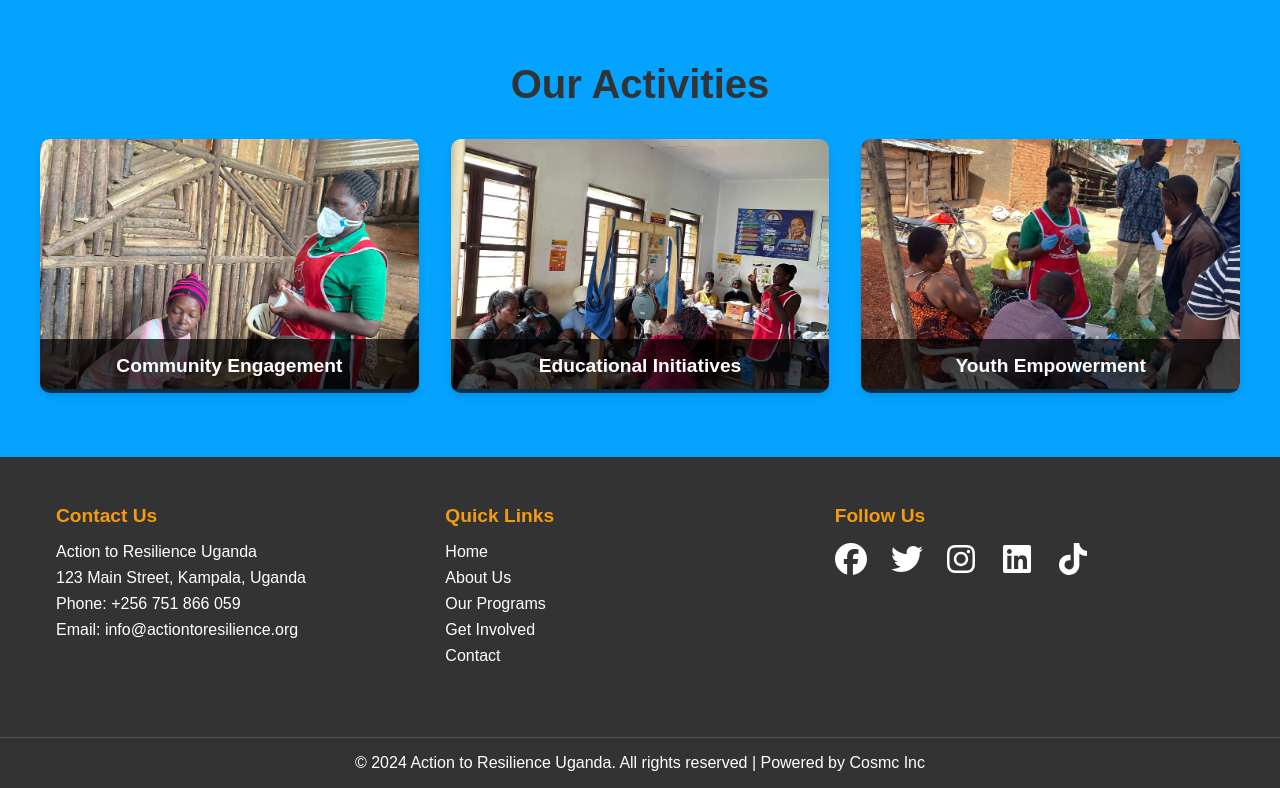
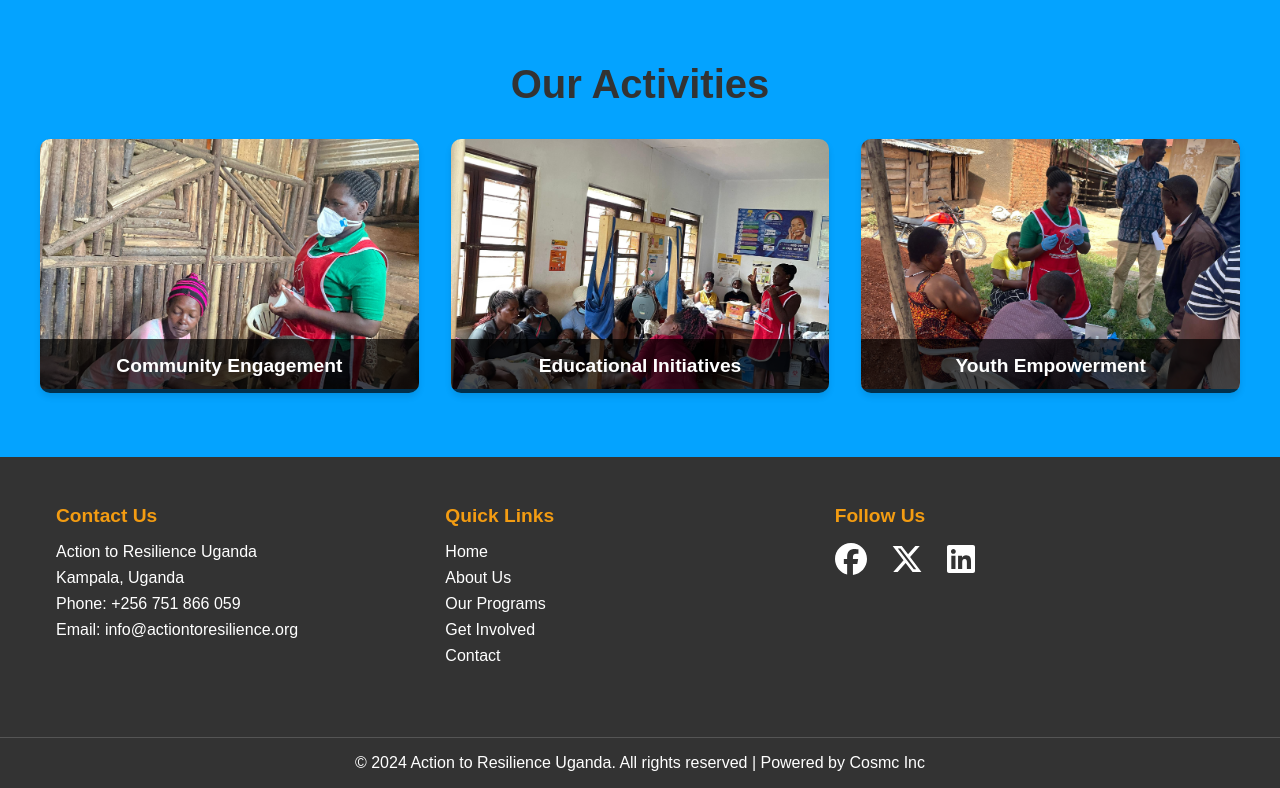
Before and after one commit to cosmah/actiontoresilienceuganda, a React (Create React App) app in the folder actiontoresilienceuganda/: page / in a window 1280 px wide. Shown: the part 2145-2933 px from the top of the page. Built offline with nearby package versions, Linux system fonts and the light colour scheme.

Commit message:
doing some updates

```diff
--- a/actiontoresilienceuganda/src/components/Contact/Contact.jsx
+++ b/actiontoresilienceuganda/src/components/Contact/Contact.jsx
@@ -5,7 +5,7 @@ import Cheader from "../Cheader/Cheader";
 import Form from "../Form/Form";
 import Threejs from "../Threejs/Threejs";
 import Footer from "../Footer/Footer";
-import Map from "../Map/Map";
+// import Map from "../Map/Map";
 
 const Contact = () => {
   return (
@@ -21,7 +21,7 @@ const Contact = () => {
         </div>
       </div>
     </div>
-    <Map/>
+    {/* <Map/> */}
     <div className="footer">
       <Footer/>
     </div>
--- a/actiontoresilienceuganda/src/components/Footer/Footer.jsx
+++ b/actiontoresilienceuganda/src/components/Footer/Footer.jsx
@@ -1,7 +1,7 @@
 import React from 'react';
 import './Footer.css';
 import { FontAwesomeIcon } from '@fortawesome/react-fontawesome';
-import { faFacebook, faTwitter, faInstagram, faLinkedin,faTiktok } from '@fortawesome/free-brands-svg-icons';
+import { faFacebook, faLinkedin, faXTwitter } from '@fortawesome/free-brands-svg-icons';
 
 const Footer = () => {
   return (
@@ -10,7 +10,7 @@ const Footer = () => {
         <div className="footer-section">
           <h3>Contact Us</h3>
           <p>Action to Resilience Uganda</p>
-          <p>123 Main Street, Kampala, Uganda</p>
+          <p>Kampala, Uganda</p>
           <p>Phone: +256 751 866 059</p>
           <p>Email: info@actiontoresilience.org</p>
         </div>
@@ -27,11 +27,11 @@ const Footer = () => {
         <div className="footer-section">
           <h3>Follow Us</h3>
           <div className="social-icons">
-            <a href="https://www.facebook.com" className="social-icon" aria-label="Facebook"><FontAwesomeIcon icon={faFacebook} size="2x" /></a>
-            <a href="https://www.twitter.com" className="social-icon" aria-label="Twitter"><FontAwesomeIcon icon={faTwitter} size="2x" /></a>
-            <a href="https://www.instagram.com" className="social-icon" aria-label="Instagram"><FontAwesomeIcon icon={faInstagram} size="2x" /></a>
+            <a href="https://www.facebook.com/profile.php?id=100093376845836&mibextid=rS40aB7S9Ucbxw6v" className="social-icon" aria-label="Facebook"><FontAwesomeIcon icon={faFacebook} size="2x" /></a>
+            <a href="https://x.com/resilience256?t=2_RnmDg8TS6XY15OcHCLNA&s=08" className="social-icon" aria-label="Twitter"><FontAwesomeIcon icon={faXTwitter} size="2x" /></a>
+            {/* <a href="https://www.instagram.com" className="social-icon" aria-label="Instagram"><FontAwesomeIcon icon={faInstagram} size="2x" /></a> */}
             <a href="https://www.linkedin.com" className="social-icon" aria-label="LinkedIn"><FontAwesomeIcon icon={faLinkedin} size="2x" /></a>
-            <a href="https://www.tiktok.com" className="social-icon" aria-label="TikTok"><FontAwesomeIcon icon={faTiktok} size="2x" /></a>
+            {/* <a href="https://www.tiktok.com" className="social-icon" aria-label="TikTok"><FontAwesomeIcon icon={faTiktok} size="2x" /></a> */}
           </div>
         </div>
       </div>
--- a/actiontoresilienceuganda/src/components/Social/Social.jsx
+++ b/actiontoresilienceuganda/src/components/Social/Social.jsx
@@ -5,10 +5,8 @@ const Social = () => {
   return (
     <div className="social-feed">
       <h2>Latest Tweets</h2>
-      <div
-        class="elfsight-app-6e4f08e5-7123-42d0-85a9-14f7a6ae4a9b"
-        data-elfsight-app-lazy
-      ></div>
+
+      <div class="elfsight-app-668c875e-9f88-4ebb-9eae-ade95caa6b58" data-elfsight-app-lazy></div>
     </div>
   );
 };
```
